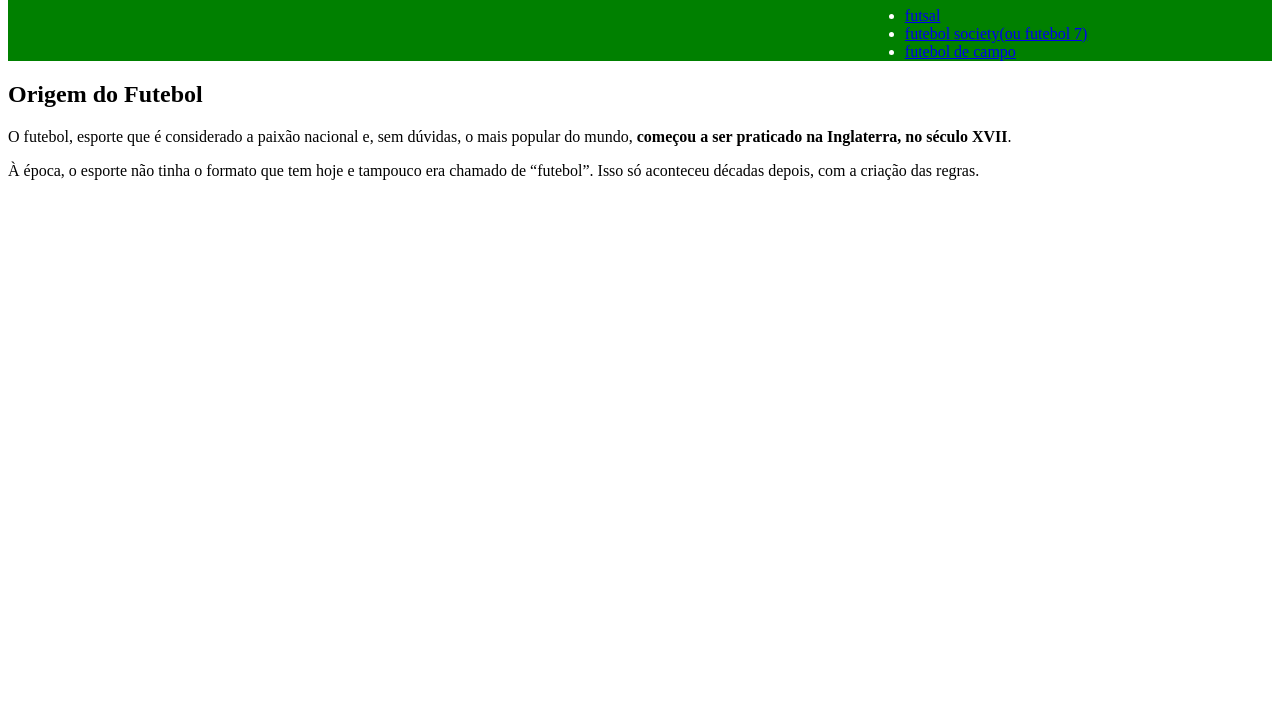
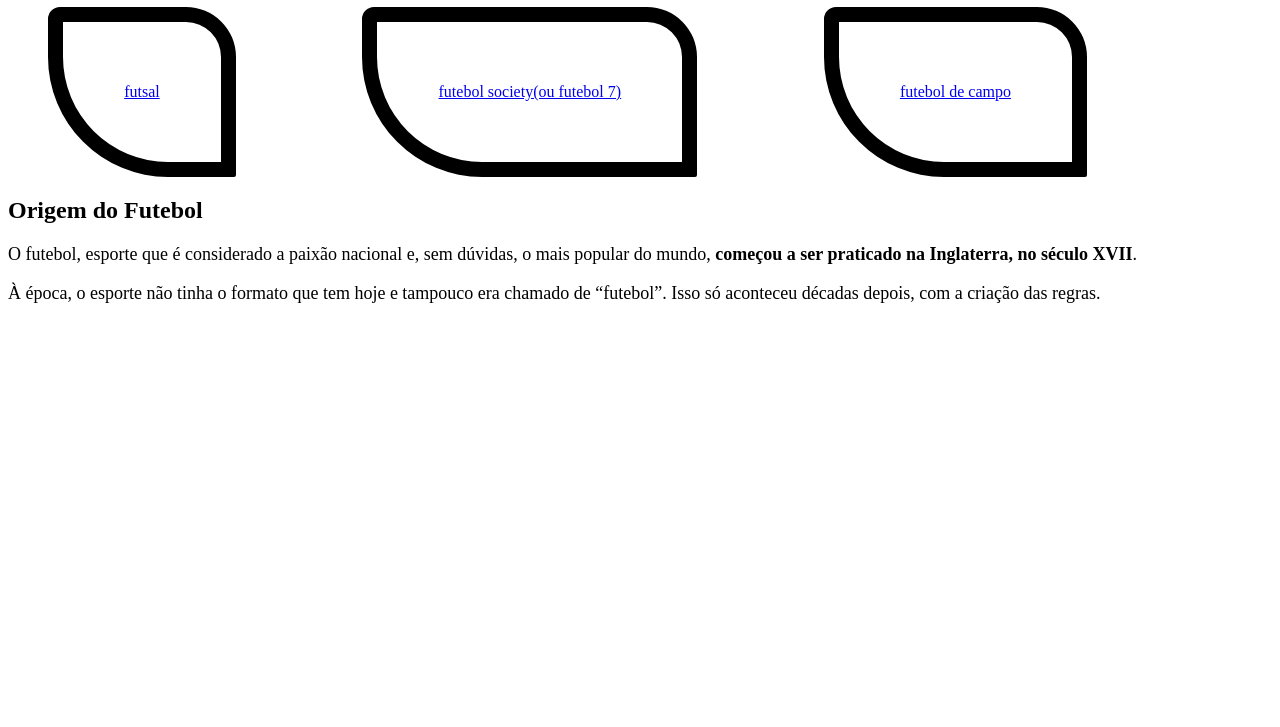
Before and after one commit to augustopgsm2023/augusto2024, a plain HTML site: page index.html in a window 1280 px wide. Shown: the part 73-800 px from the top of the page. Drawn offline with Linux system fonts and the light colour scheme.

Commit message:
Add files via upload

```diff
--- a/style.css
+++ b/style.css
@@ -1,7 +1,22 @@
 header {
-    background-color: green;
-    color: white;
+    color: black;
 }
 li {
-    margin-left: 70%;
+    display: inline-block;
+        padding: 5%;
+        margin-right: 10%;
+        color: black;
+        padding: 5%;
+        border-color: black;
+        border-width: 15px;
+        border-style: solid;
+        border-radius: 12px 50px 2px 120px;
+    }
+
+nav a:hover {
+    color: white;
+    text-decoration: underline;
 }
+p{
+    font-size: large;
+}
```
Also changed, not shown: caldo.html (added, +25 -0 lines).
